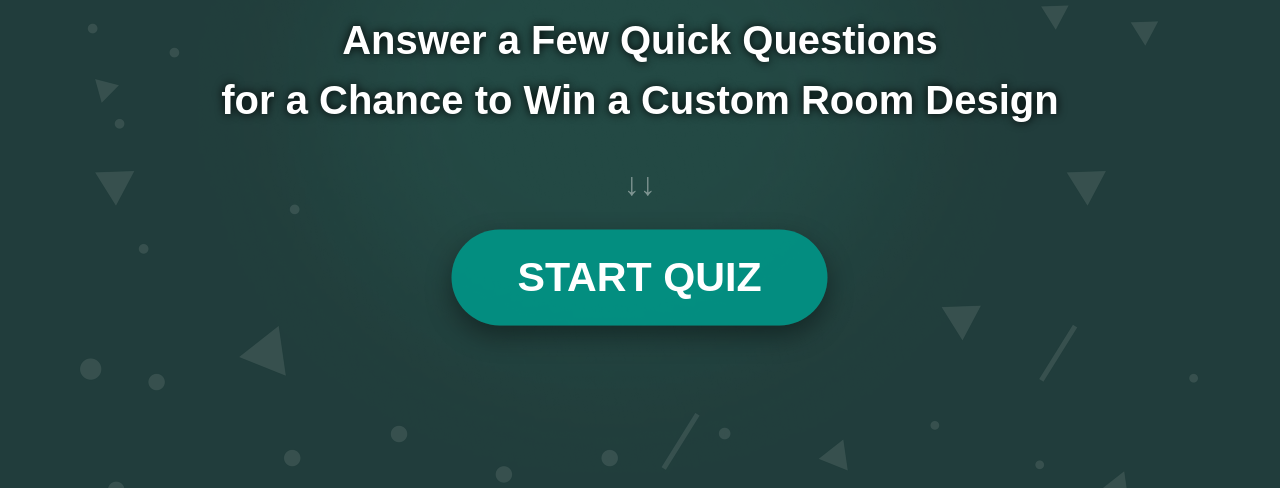
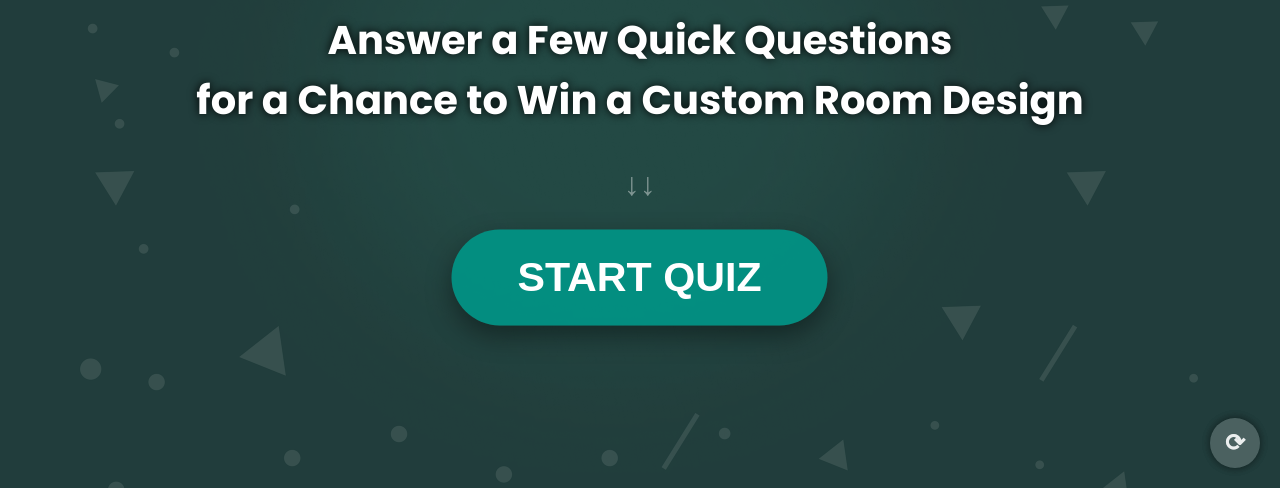
Before and after one commit to Aamm5845/expo-quiz-frontend, a plain HTML site: page index.html in a window 1280 px wide. Shown: the part 312-800 px from the top of the page. Drawn offline with Linux system fonts and the light colour scheme.

Commit message:
Add always-visible reset button

```diff
--- a/index.html
+++ b/index.html
@@ -10,6 +10,7 @@
   <meta name="theme-color" content="#000000" />
   <meta name="apple-mobile-web-app-capable" content="yes" />
   <meta name="apple-mobile-web-app-status-bar-style" content="black" />
+  <link href="https://fonts.googleapis.com/css2?family=Poppins:wght@400;700&display=swap" rel="stylesheet">
 </head>
 <body>
 
@@ -24,6 +25,7 @@
       <div class="arrows"></div>
       <button id="start-btn">START QUIZ</button>
     </div>
+    <button class="reset-bubble" onclick="location.reload()">⟳</button>
   </section>
 
   <!-- User Info Form -->
@@ -36,6 +38,7 @@
         <button type="submit" class="form-submit">Enter Quiz</button>
       </form>
     </div>
+    <button class="reset-bubble" onclick="location.reload()">⟳</button>
   </section>
 
   <!-- Quiz Screen -->
@@ -59,6 +62,7 @@
       </div>
       <div id="progress-dots"></div>
     </div>
+    <button class="reset-bubble" onclick="location.reload()">⟳</button>
   </section>
 
   <!-- Results Screen -->
@@ -72,8 +76,12 @@
       </div>
       <button id="refresh-btn" onclick="location.reload()">⟳</button>
     </div>
+    <button class="reset-bubble" onclick="location.reload()">⟳</button>
   </section>
 
   <script src="script.js"></script>
+
+  <!-- Reset Button (visible on all screens) -->
+  <button class="reset-bubble" onclick="location.reload()">⟳</button>
 </body>
 </html>
--- a/style.css
+++ b/style.css
@@ -294,25 +294,36 @@ section.active {
 
 /* === Refresh Bubble (Hidden Control) === */
 .reset-bubble {
-  position: absolute;
-  bottom: 10px;
-  right: 10px;
-  width: 40px;
-  height: 40px;
+  position: fixed;
+  bottom: 20px;
+  right: 20px;
+  width: 50px;
+  height: 50px;
   border-radius: 50%;
   border: none;
-  background-color: rgba(255, 255, 255, 0.1);
-  color: white;
-  font-size: 1.2rem;
+  background-color: rgba(255, 255, 255, 0.15);
+  color: #fff;
+  font-size: 1.5rem;
+  font-weight: bold;
   cursor: pointer;
-  opacity: 0.4;
-  z-index: 10;
-  transition: opacity 0.3s ease;
+  opacity: 0.7;
+  z-index: 9999;
+  box-shadow: 0 0 8px rgba(0, 0, 0, 0.4);
 }
 
-.reset-bubble:hover {
-  opacity: 0.8;
+.reset-bubble:hover::after {
+  content: "Reset App";
+  position: absolute;
+  bottom: 60px;
+  right: 0;
+  background: rgba(0, 0, 0, 0.85);
+  color: #fff;
+  padding: 5px 10px;
+  font-size: 0.75rem;
+  border-radius: 6px;
+  white-space: nowrap;
 }
+
 
 @keyframes fadeIn {
   0% { opacity: 0; transform: translateY(20px); }
```
